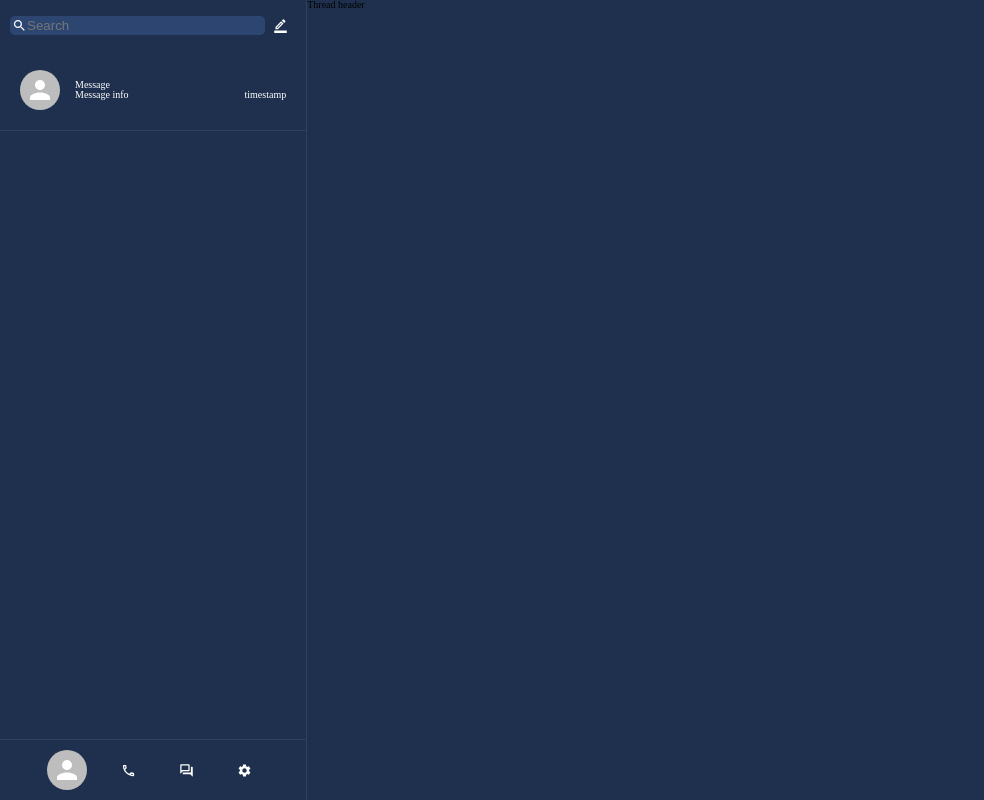
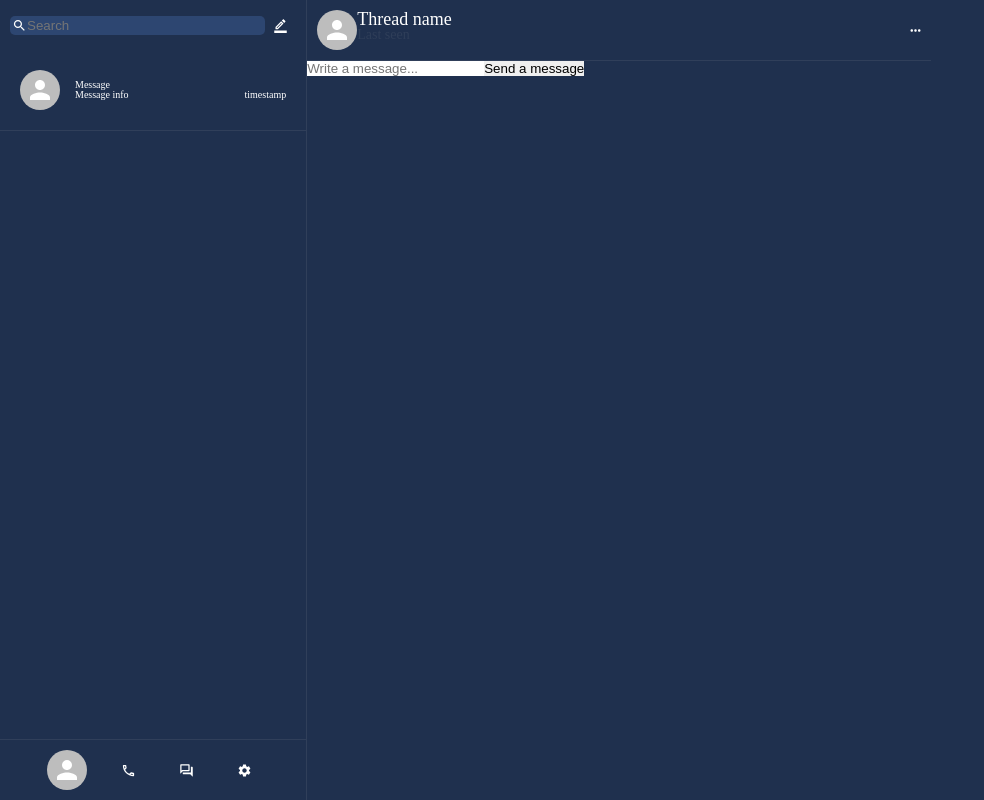
Before and after one commit to A1doranM/message_one, a React (Create React App) app: page / in a window 1280 px wide. Shown: the whole page, without its empty margins (0-984 px from the left). Built offline with nearby package versions, Linux system fonts and the light colour scheme.

Commit message:
created first reducer

```diff
--- a/src/components/Messanger/Messenger.css
+++ b/src/components/Messanger/Messenger.css
@@ -1,4 +1,4 @@
 .messenger {
     display: flex;
-
+    height: inherit;
 }
--- a/src/components/Sidebar/Sidebar.css
+++ b/src/components/Sidebar/Sidebar.css
@@ -31,14 +31,6 @@
     flex: 1;
 }
 
-.sidebar .MuiIconButton-root.sidebar__button {
-    color: var(--color-white);
-}
-
-.sidebar .MuiIconButton-root.sidebar__button:hover {
-    color: var(--color-primary);
-}
-
 /********** SIDEBAR THREADS ***********/
 
 .sidebar__threads {
@@ -59,7 +51,7 @@
     border-top: 1px solid var(--color-light);
 }
 
-.sidebar .sidebar__bottom__avatar:hover {
+.sidebar .sidebar__avatar:hover {
     cursor: pointer;
     opacity: 0.5;
 }
--- a/src/components/Sidebar/Sidebar.jsx
+++ b/src/components/Sidebar/Sidebar.jsx
@@ -19,7 +19,7 @@ function Sidebar(props) {
                     <SearchIcon className="sidebar__searchIcon"/>
                     <input type="text" placeholder="Search" className="sidebar__input"/>
                 </div>
-                <IconButton variant="outlined" className="sidebar__button">
+                <IconButton variant="outlined" className="button-light">
                     <BorderColorOutlined/>
                 </IconButton>
             </div>
@@ -27,14 +27,14 @@ function Sidebar(props) {
                 <SidebarThread/>
             </div>
             <div className="sidebar__bottom">
-                <Avatar className=""/>
-                <IconButton className="sidebar__button">
+                <Avatar className="sidebar__avatar"/>
+                <IconButton className="button-light">
                     <PhoneOutlined/>
                 </IconButton>
-                <IconButton className="sidebar__button">
+                <IconButton className="button-light">
                     <QuestionAnswerOutlined/>
                 </IconButton>
-                <IconButton className="sidebar__button">
+                <IconButton className="button-light">
                     <Settings/>
                 </IconButton>
             </div>
--- a/src/components/Sidebar/SidebarThread/SidebarThread.css
+++ b/src/components/Sidebar/SidebarThread/SidebarThread.css
@@ -1,4 +1,4 @@
-.sidebarThread {
+.sidebar-thread {
     display: flex;
     align-items: center;
     padding: 2rem;
@@ -7,17 +7,17 @@
     cursor: pointer;
 }
 
-.sidebarThread:hover {
+.sidebar-thread:hover {
     background-color: var(--color-primary);
 }
 
-.sidebarThread .sidebarThread__details {
+.sidebar-thread .sidebar-thread__details {
     margin-left: 1.5rem;
     position: relative;
     width: 100%;
 }
 
-.sidebarThread .sidebarThread__details .sidebarThread__timestamp {
+.sidebar-thread .sidebar-thread__details .sidebar-thread__timestamp {
     position: absolute;
     top: 1rem;
     right: 0;
--- a/src/components/Sidebar/SidebarThread/SidebarThread.jsx
+++ b/src/components/Sidebar/SidebarThread/SidebarThread.jsx
@@ -4,12 +4,12 @@ import {Avatar} from "@mui/material";
 
 function SidebarThread(props) {
     return (
-        <div className="sidebarThread">
-            <Avatar className="sidebarThread__avatar"/>
-            <div className="sidebarThread__details">
+        <div className="sidebar-thread">
+            <Avatar className="sidebar-thread__avatar"/>
+            <div className="sidebar-thread__details">
                 <h3>Message</h3>
                 <p>Message info</p>
-                <small className="sidebarThread__timestamp">timestamp</small>
+                <small className="sidebar-thread__timestamp">timestamp</small>
             </div>
         </div>
     );
--- a/src/components/Thread/Thread.css
+++ b/src/components/Thread/Thread.css
@@ -0,0 +1,37 @@
+.thread {
+    background-color: var(--color-bg);
+    display: flex;
+    flex: 0.65;
+    flex-direction: column;
+    height: 100%;
+}
+
+.thread .thread-header {
+    display: flex;
+    border-bottom: 1px solid var(--color-light);
+    align-items: center;
+    align-content: center;
+    justify-content: space-between;
+}
+
+.thread .thread-header__contents {
+    display: flex;
+    flex-direction: row;
+    align-content: center;
+    justify-content: center;
+    color: var(--color-white);
+    padding: 1rem;
+}
+
+.thread .thread-header__contents-info > h3, h4 {
+    font-weight: 500;
+}
+
+.thread .thread-header__contents-info > h3 {
+    font-size: 18px;
+}
+
+.thread .thread-header__contents-info > h4 {
+    font-size: 14px;
+    color: var(--color-light);
+}
--- a/src/components/Thread/Thread.jsx
+++ b/src/components/Thread/Thread.jsx
@@ -1,11 +1,41 @@
-import React from "react";
+import React, {useState} from "react";
 import "./Thread.css";
+import {Avatar, IconButton} from "@mui/material";
+import {MoreHoriz} from "@mui/icons-material";
 
 function Thread(props) {
+    const [message, setMessage] = useState("");
+
+    const updateMessage = (e) => {
+        setMessage(e.target.value);
+    }
+
+    const sendMessage = (e) => {
+        e.preventDefault();
+        setMessage("");
+    }
+
     return (
         <div className="thread">
-            <h2 className="thread__header">Thread header</h2>
-
+            <div className="thread-header">
+                <div className="thread-header__contents">
+                    <Avatar/>
+                    <div className="thread-header__contents-info">
+                        <h3>Thread name</h3>
+                        <h4>Last seen</h4>
+                    </div>
+                </div>
+                <IconButton className="button-light">
+                    <MoreHoriz/>
+                </IconButton>
+            </div>
+            <div className="thead__messages">
+                <form method="POST" className="thread__input" onSubmit={updateMessage}>
+                    <input type="text" placeholder="Write a message..." name="message" value={message}
+                           onChange={setMessage}/>
+                    <button type="submit">Send a message</button>
+                </form>
+            </div>
         </div>
     );
 }
--- a/src/index.css
+++ b/src/index.css
@@ -21,7 +21,6 @@ time, mark, audio, video {
     margin: 0;
     padding: 0;
     border: 0;
-    font-size: 100%;
     font: inherit;
     vertical-align: baseline;
 }
@@ -47,7 +46,6 @@ blockquote, q {
 blockquote:before, blockquote:after,
 q:before, q:after {
     content: "";
-    content: none;
 }
 
 table {
@@ -86,7 +84,9 @@ html {
 /*             CUSTOM STYLES                */
 /********************************************/
 
-html { font-size: 10px; }
+html {
+    font-size: 10px;
+}
 
 .app {
     display: grid;
@@ -94,3 +94,11 @@ html { font-size: 10px; }
     height: 100vh;
     background-color: var(--color-bg);
 }
+
+.MuiIconButton-root.button-light {
+    color: var(--color-white);
+}
+
+.MuiIconButton-root.button-light:hover {
+    color: var(--color-primary);
+}
--- a/src/redux/store.js
+++ b/src/redux/store.js
@@ -1,5 +1,8 @@
 import {configureStore} from "@reduxjs/toolkit";
+import userReducer from "./reducers/UsersSlice";
 
 export default configureStore({
-    reducer: {}
+    reducer: {
+        user: userReducer,
+    },
 });
```
Also changed, not shown: src/firebase.js (+1 -8 lines), src/redux/reducers/UsersSlice.js (added, +22 -0 lines).
